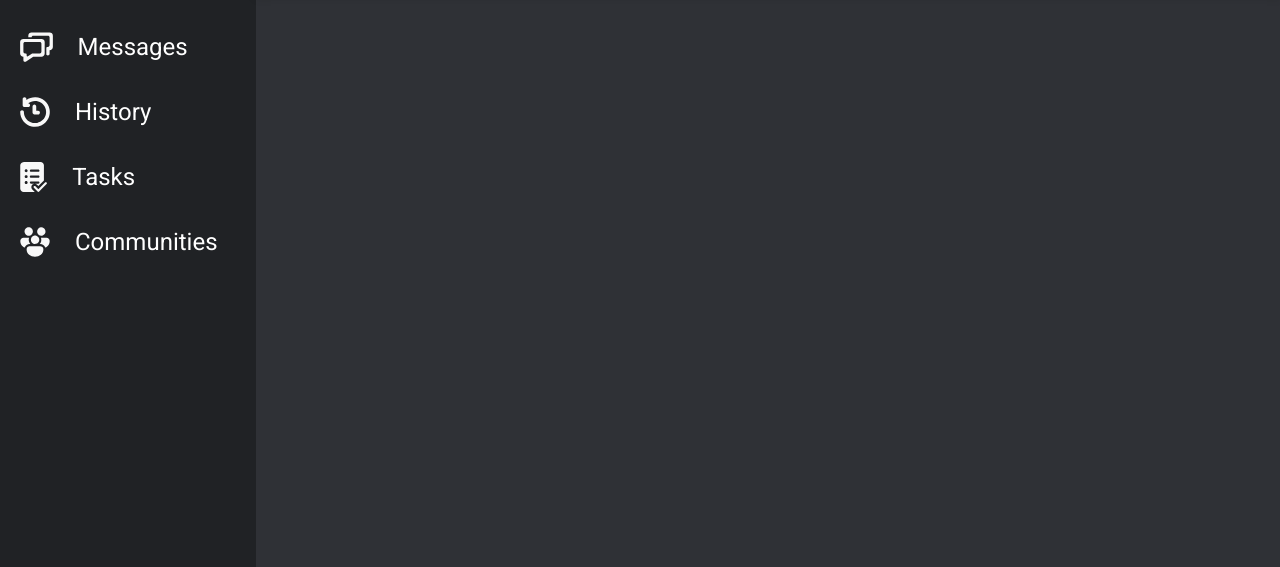
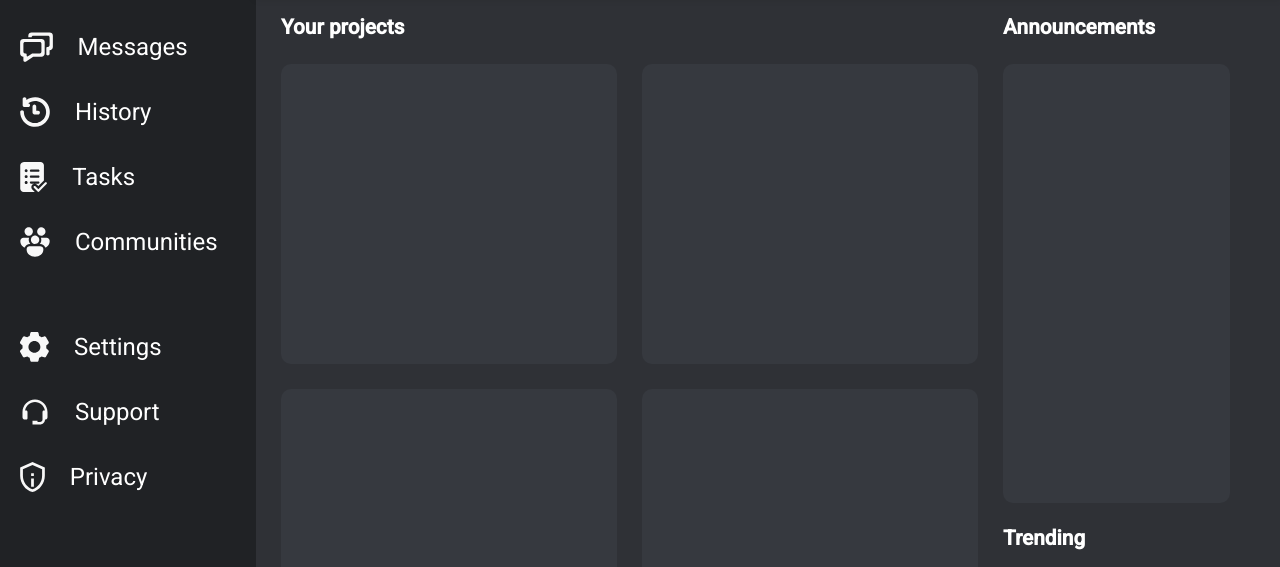
Before and after one commit to coderdonny/admin-dashboard, a plain HTML site: page index.html in a window 1280 px wide. Shown: the part 233-800 px from the top of the page. Drawn offline with Linux system fonts and the light colour scheme.

Commit message:
Create grid layout for main content

```diff
--- a/index.html
+++ b/index.html
@@ -21,29 +21,62 @@
             </div>
 
             <ul>
+                <a href="">
                     <div class="sidebar-item">
                         <img src="./images/Home.svg" alt="" srcset="">
                         <li>Home</li>
                     </div>
+                </a>
+                <a href="">
                     <div class="sidebar-item">
                         <img src="./images/Profile.svg" alt="" srcset="">
                         <li>Profile</li>
                     </div>
+                </a>
+                <a href="">
                     <div class="sidebar-item">
                         <img src="./images/Messages.svg" alt="" srcset="">
                         <li>Messages</li>
                     </div>
+                </a>
+                <a href="">
                     <div class="sidebar-item">
                         <img src="./images/History.svg" alt="" srcset="">
                         <li>History</li>
                     </div>
+                </a>
+                <a href="">
                     <div class="sidebar-item">
                         <img src="./images/Tasks.svg" alt="" srcset="">
                         <li>Tasks</li>
                     </div>
+                </a>
+                <a href="">
                     <div class="sidebar-item">
                         <img src="./images/Community.svg" alt="" srcset="">
                         <li>Communities</li>
+                    </div>
+                </a>
+
+                <div class="account-settings">
+                    <a href="">
+                        <div class="sidebar-item">
+                            <img src="./images/Settings.svg" alt="" srcset="">
+                            <li>Settings</li>
+                        </div>
+                    </a>
+                    <a href="">
+                        <div class="sidebar-item">
+                            <img src="./images/Support.svg" alt="" srcset="">
+                            <li>Support</li>
+                        </div>
+                    </a>
+                    <a href="">
+                        <div class="sidebar-item">
+                            <img src="./images/Privacy.svg" alt="" srcset="">
+                            <li>Privacy</li>
+                        </div>
+                    </a>
                 </div>
 
             </ul>
@@ -58,9 +91,15 @@
                 </div>
 
                 <div class="notifications">
+                    <a href="">
                         <img src="./images/Notifications.svg" alt="" srcset="">
+                    </a>
+
                     <img src="./images/avatar.png" alt="" srcset="">
+
+                    <a href="">
                         <h2>Coder Donny</h2>
+                    </a>
                 </div>
             </div>
 
@@ -84,7 +123,27 @@
 
 
 
-        <div class="projects"></div>
+        <div class="projects">
+            <h2 id="your-project">Your projects</h2>
+            <div class="project"></div>
+            <div class="project"></div>
+            <div class="project"></div>
+            <div class="project"></div>
+            <div class="project"></div>
+            <div class="project"></div>
+
+            <div class="right">
+                <h2>Announcements</h2>
+                <div class="announcements"></div>
+                <h2>Trending</h2>
+                <div class="trending"></div>
+            </div>
+        </div>
+
+
+
+
+
     </div>
 
 </body>
--- a/style.css
+++ b/style.css
@@ -160,6 +160,11 @@ table {
 	margin-right: 15px;
 }
 
+a {
+	text-decoration: none;
+	color: white;
+}
+
 .sidebar-item {
 	font-family: 'Roboto', sans-serif;
 	font-size: 1.5rem;
@@ -167,6 +172,10 @@ table {
 	align-items: center;
 	margin-bottom: 35px;
 	margin-left: 20px;
+}
+
+.account-settings {
+	margin-top: 75px;
 }
 
 .sidebar-item img {
@@ -189,6 +198,47 @@ table {
 	grid-column: 2 / 3;
 	grid-row: 2 / 3;
 	background-color: var(--medium);
+	display: grid;
+	grid-template-columns: 4fr 4fr 3fr;
+	grid-template-rows: 1.4rem 1fr 1fr 1fr;
+	gap: 25px;
+	padding: 25px;
+	overflow: auto;
+}
+
+.projects h2 {
+	grid-column: 1 / 3;
+	font-family: 'Roboto', sans-serif;
+	font-weight: 700;
+	font-size: 1.3rem;
+	color: white;
+}
+
+.right {
+	grid-column: 3/4;
+	grid-row: 1 / 5;
+	display: grid;
+	grid-template-rows: 1.4rem 1fr 1.4rem 1fr;
+	grid-template-columns: 1fr;
+	gap: 25px;
+}
+
+.announcements {
+	grid-row: 2 / 3;
+	background-color: var(--light);
+	border-radius: 10px;
+}
+
+.trending {
+	grid-row: 4 / 5;
+	background-color: var(--light);
+	border-radius: 10px;
+}
+
+.project {
+	background-color: var(--light);
+	border-radius: 10px;
+	height: 300px;
 }
 
 .topbar-firstrow {
```
Also changed, not shown: images/Privacy.svg (added), images/Settings.svg (added), images/Support.svg (added). Lines whose indentation alone changed are shown as unchanged.
